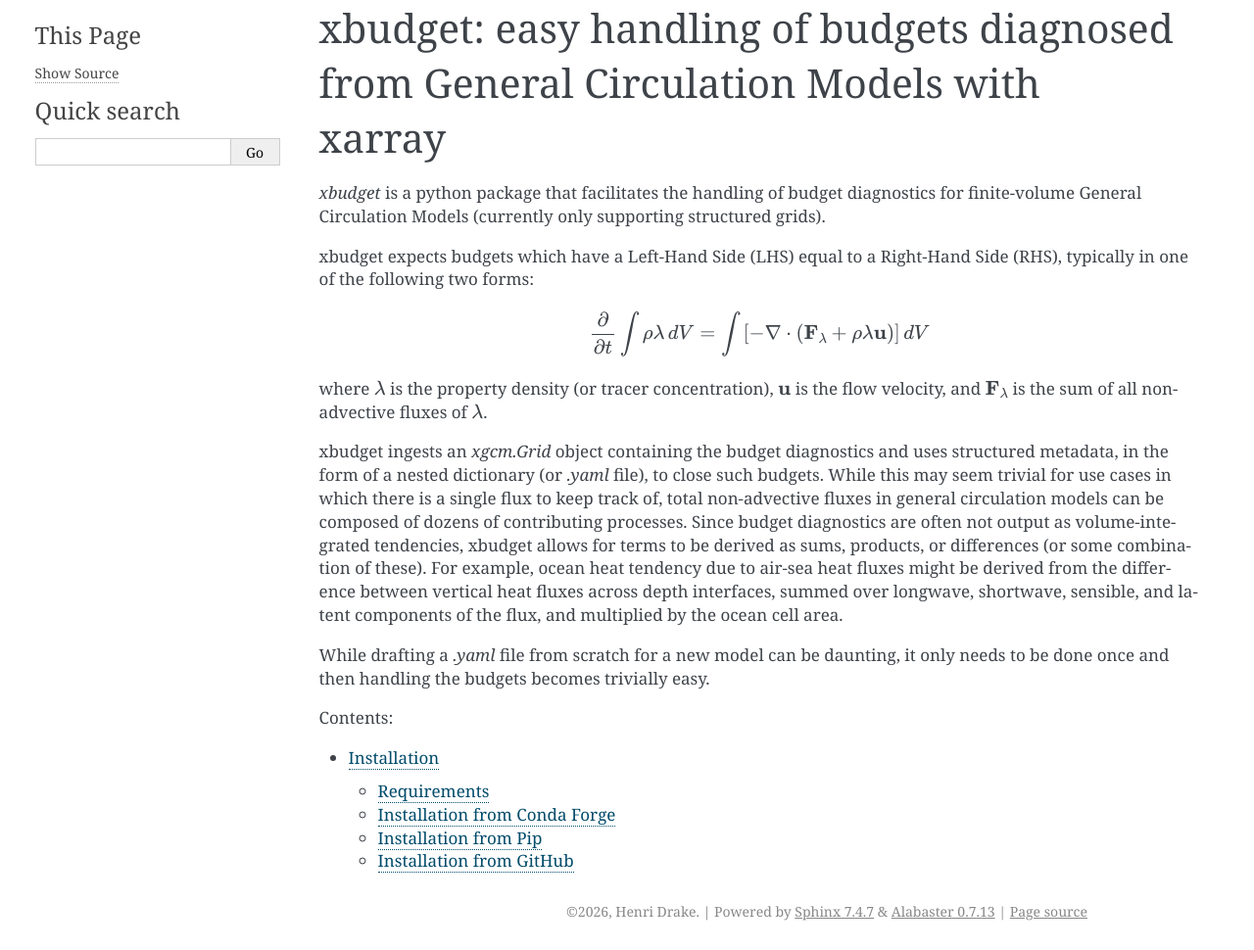
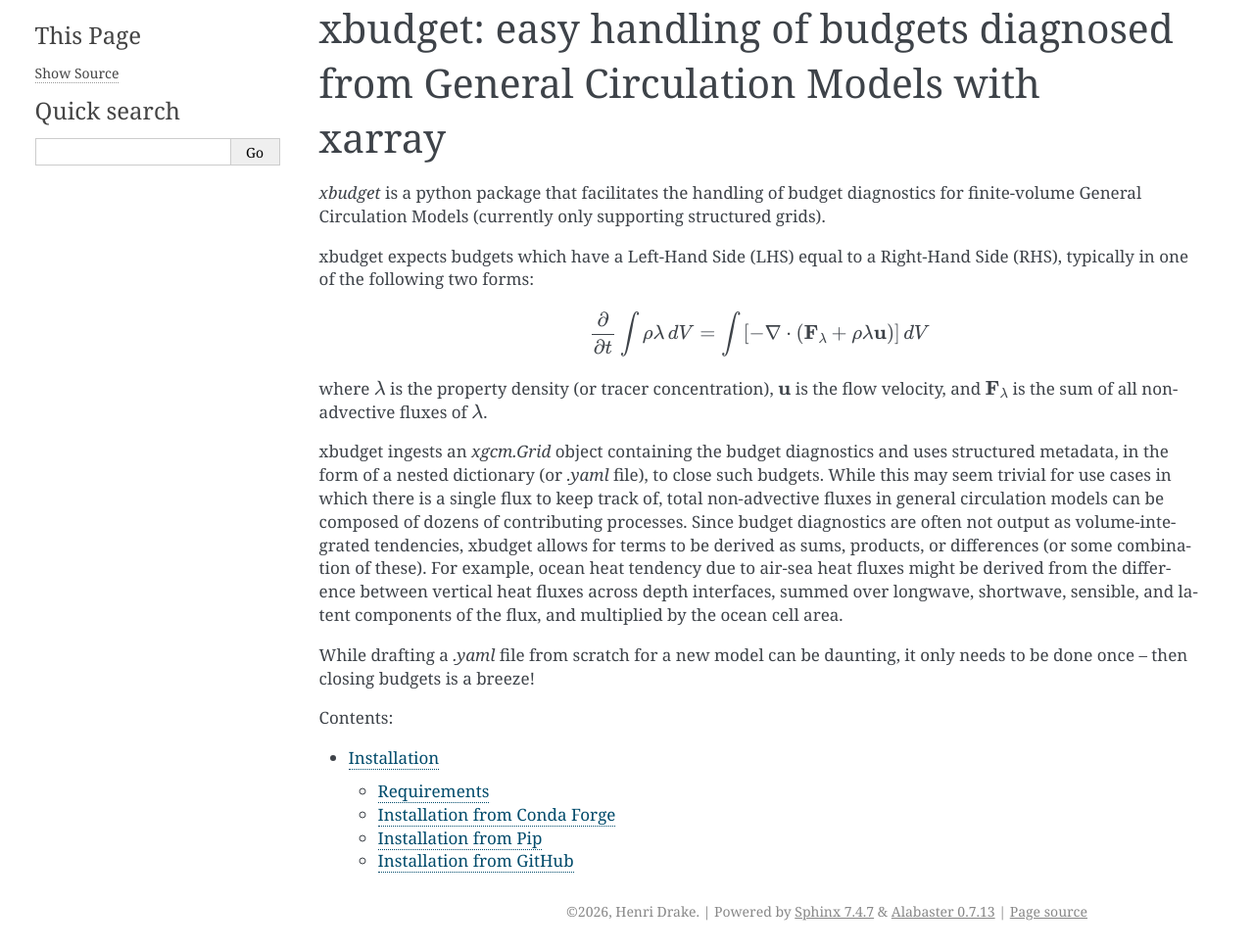
Before and after one commit to hdrake/xbudget, a Sphinx documentation site: the page built from docs/source/index.rst, in a window 1280 px wide. Shown: the whole page at 98% size. Built offline with Sphinx 7.4.7, drawn with Linux system fonts in a browser that asks for light colours; pages that are not in the unit, such as notebooks, are missing from menus.

Commit message:
Improve docs

```diff
--- a/docs/source/index.rst
+++ b/docs/source/index.rst
@@ -13,7 +13,7 @@ where :math:`\lambda` is the property density (or tracer concentration), :math:`
 
 xbudget ingests an `xgcm.Grid` object containing the budget diagnostics and uses structured metadata, in the form of a nested dictionary (or `.yaml` file), to close such budgets. While this may seem trivial for use cases in which there is a single flux to keep track of, total non-advective fluxes in general circulation models can be composed of dozens of contributing processes. Since budget diagnostics are often not output as volume-integrated tendencies, xbudget allows for terms to be derived as sums, products, or differences (or some combination of these). For example, ocean heat tendency due to air-sea heat fluxes might be derived from the difference between vertical heat fluxes across depth interfaces, summed over longwave, shortwave, sensible, and latent components of the flux, and multiplied by the ocean cell area.
 
-While drafting a `.yaml` file from scratch for a new model can be daunting, it only needs to be done once and then handling the budgets becomes trivially easy.
+While drafting a `.yaml` file from scratch for a new model can be daunting, it only needs to be done once -- then closing budgets is a breeze!
 
 .. toctree::
    :maxdepth: 2
```
